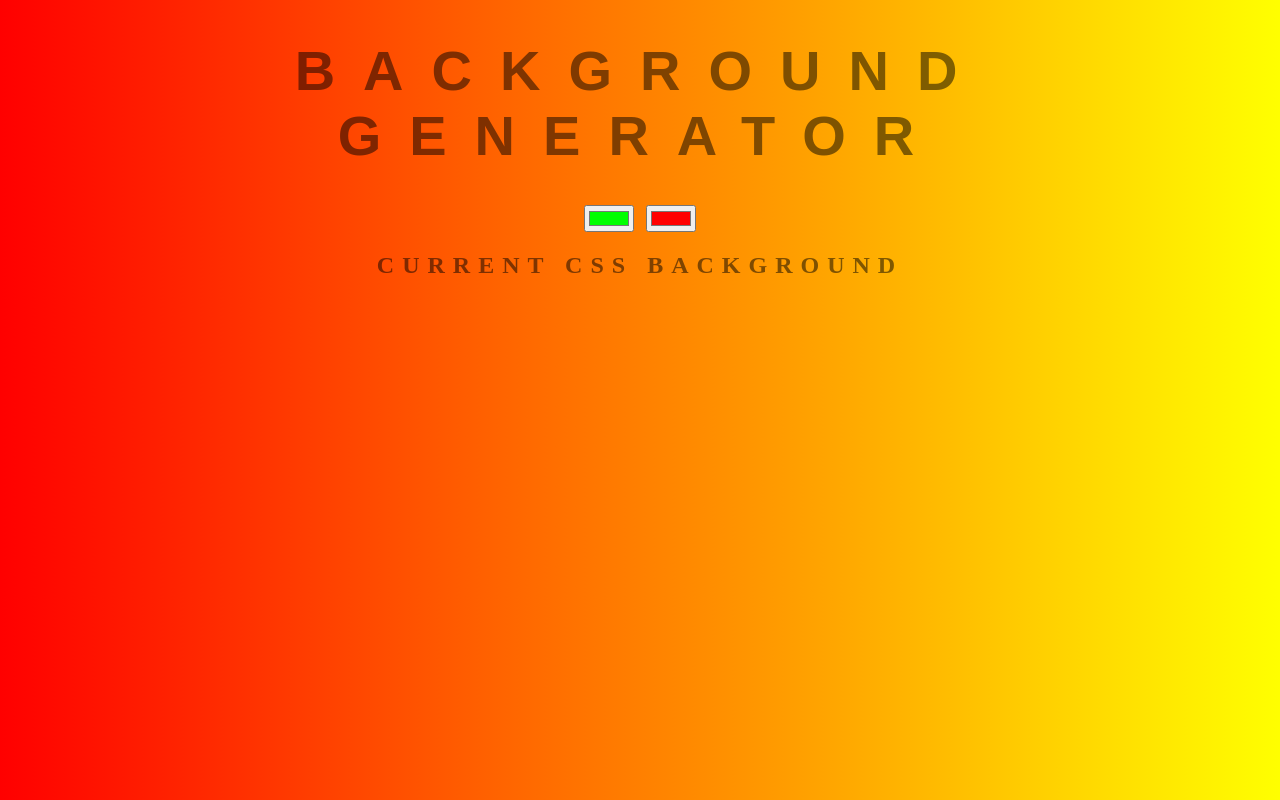
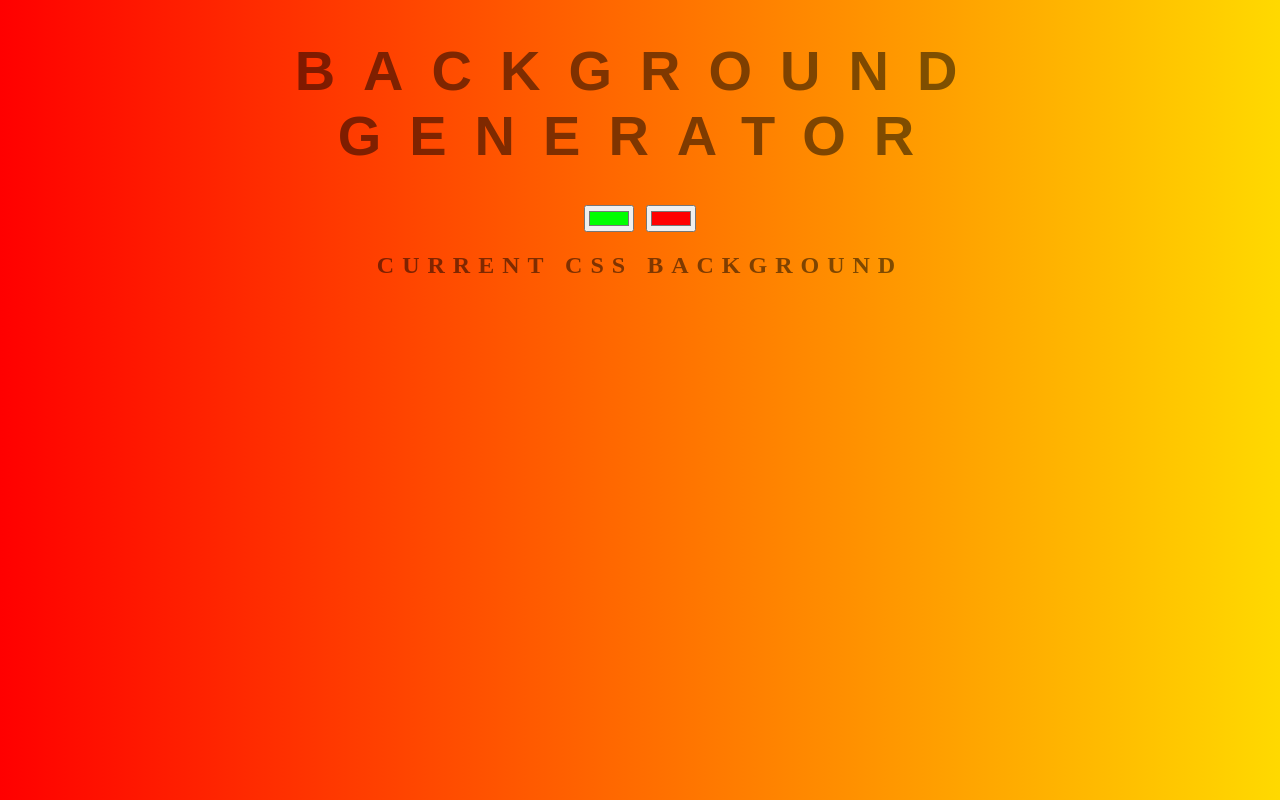
Before and after one commit to TSaunders1/background-generator, a website: page index.html in a window 1280 px wide. Drawn offline with Linux system fonts and the light colour scheme.

```diff
--- a/style.css
+++ b/style.css
@@ -5,7 +5,7 @@
     text-transform: uppercase;
     letter-spacing: .5em;
     top: 15%;
-	background: linear-gradient(to right, red , yellow); /* Standard syntax */
+	background: linear-gradient(to right, red , rgb(255, 217, 0)); /* Standard syntax */
 }
 
 h1 {
```
